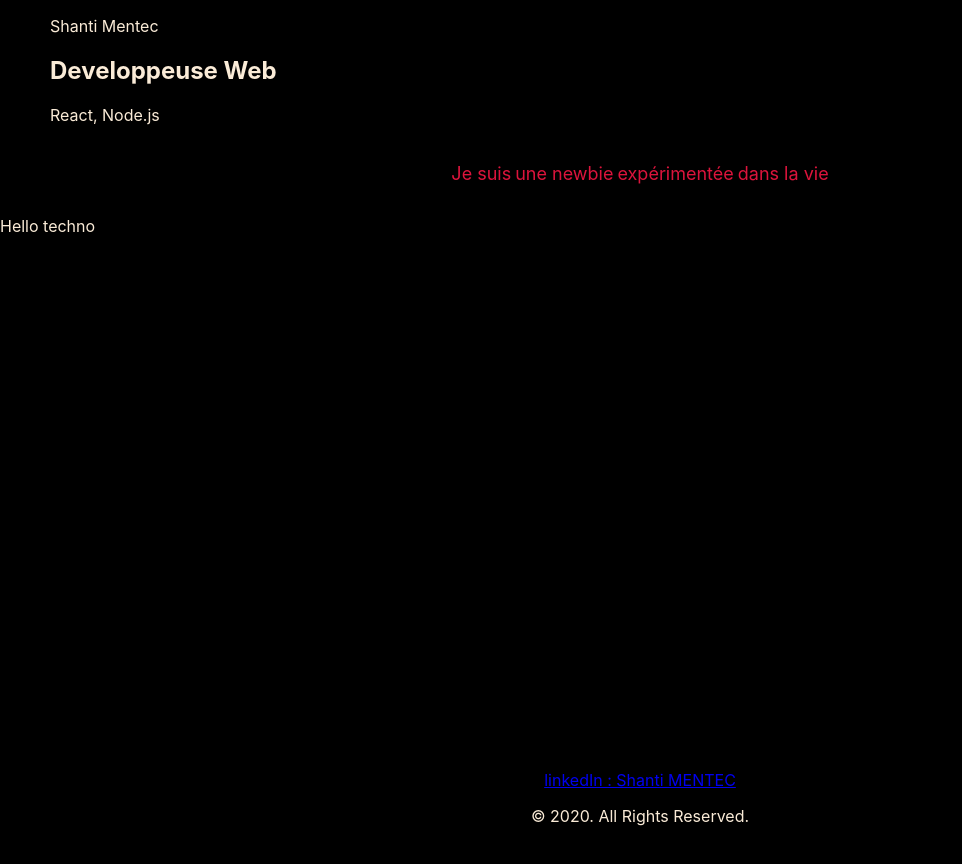
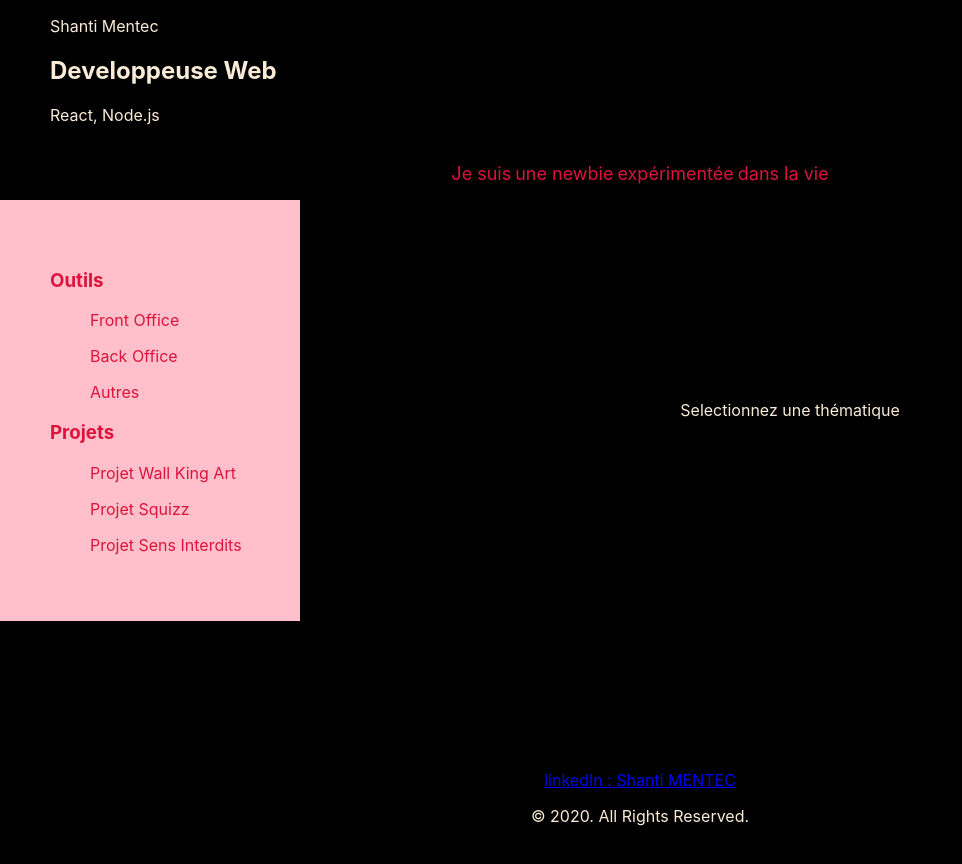
Before and after one commit to ShivanPaishari/CV_Shanti_MENTEC, a React (Create React App) app: page /dev in a window 1280 px wide. Shown: the top 864 px of the page, without its empty margins (0-962 px from the left). Built offline with nearby package versions, Linux system fonts and the light colour scheme.

Commit message:
adding techno

```diff
--- a/src/components/Experience.jsx
+++ b/src/components/Experience.jsx
@@ -1,7 +1,10 @@
 import React from "react";
+//data
 import experiences from "../data/experiences.json";
+//modules
 import ExperienceCard from "./ExperienceCard";
 import { useState } from "react";
+//design
 import "../style/experiences.css";
 
 function Experience() {
--- a/src/components/ExperienceCard.jsx
+++ b/src/components/ExperienceCard.jsx
@@ -2,10 +2,8 @@ import React from "react";
 
 //design
 import { setColorCard } from "../style/setColorCard.js";
-
 import "../style/card.css";
 import "../style/setColorCard.js";
-import "../style/card.css";
 
 function ExperienceCard(props) {
   const experiences = props.experiences;
@@ -13,7 +11,7 @@ function ExperienceCard(props) {
 
   const tasksList = experiences.tasks;
   const task = tasksList.map((task) => {
-    if (tasksList != []) {
+    if (tasksList !== []) {
       return (
         <div>
           <p>{task.content}</p>
--- a/src/components/Newbie.jsx
+++ b/src/components/Newbie.jsx
@@ -1,10 +1,50 @@
 import React from "react";
+//modules
+import techno from "../data/techno.json";
+import TechnoCard from "./TechnoCard";
+//design
 import "../style/card.css";
+import "../style/newbie.css";
+import { useState } from "react";
 
 function Newbie() {
+  const [filteredState, setFilteredState] = useState();
+
+  function handleChangeFront(event, techno) {
+    setFilteredState("Front Office");
+  }
+
+  function handleChangeBack(event, techno) {
+    setFilteredState("Back End");
+  }
+
+  function handleChangeOther(event, techno) {
+    setFilteredState("Autres");
+  }
+
   return (
-    <div>
-      <p>Hello techno</p>
+    <div id="newbie">
+      <aside>
+        <div>
+          <h3>Outils</h3>
+          <ul onClick={(event) => handleChangeFront(event)}>Front Office</ul>
+          <ul onClick={(event) => handleChangeBack(event)}>Back Office</ul>
+          <ul onClick={(event) => handleChangeOther(event)}>Autres</ul>
+        </div>
+        <div>
+          <h3>Projets</h3>
+          <ul>Projet Wall King Art</ul>
+          <ul>Projet Squizz</ul>
+          <ul>Projet Sens Interdits</ul>
+        </div>
+      </aside>
+      <main>
+        {filteredState === undefined
+          ? "Selectionnez une thématique"
+          : techno
+              .filter((item) => filteredState === item.technotype)
+              .map((item) => <TechnoCard techno={item} />)}
+      </main>
     </div>
   );
 }
--- /dev/null
+++ b/src/components/TechnoCard.jsx
@@ -0,0 +1,37 @@
+import React from "react";
+
+//design
+import { setColorCard } from "../style/setColorCard.js";
+import "../style/card.css";
+import "../style/setColorCard.js";
+import "../style/newbie.css";
+
+function TechnoCard(props) {
+  const technoProps = props.techno;
+  console.log("props de technocard", technoProps);
+
+  const technoList = technoProps.techno;
+  const techno = technoList.map((tech) => {
+    if (technoList !== []) {
+      return (
+        <div>
+          <p>{tech.content}</p>
+        </div>
+      );
+    }
+  });
+
+  return (
+    <div className="card" style={{ backgroundColor: `${setColorCard()} ` }}>
+      <h2>{technoProps.technotype}</h2>
+      <div>
+        <p className="internalLabel">
+          <span>{techno}</span>
+        </p>
+      </div>
+      <p> +Ajouter une carte</p>
+    </div>
+  );
+}
+
+export default TechnoCard;
--- /dev/null
+++ b/src/data/techno.json
@@ -0,0 +1,39 @@
+[
+  {
+    "techno": [
+      { "content": "NodeJS" },
+      { "content": "MySQL" },
+      { "content": "Scrapi" },
+      { "content": "Postman" }
+    ],
+    "technotype": "Back End"
+  },
+  {
+    "techno": [
+      { "content": "React" },
+      { "content": "Javascript" },
+      { "content": "HTML" },
+      { "content": "CSS" }
+    ],
+    "technotype": "Front Office"
+  },
+  {
+    "techno": [
+      { "content": "VSC" },
+      { "content": "Github" },
+      { "content": "Atlassian : Confluence & Jira" },
+      { "content": "Air Table" },
+      { "content": "GitBook" },
+      { "content": "Todoist" },
+      { "content": "Trello" },
+      { "content": "Photoshop" },
+      { "content": "In Design" },
+      { "content": "Apple Suite" },
+      { "content": "Office Suite" },
+      { "content": "iBooks Author" },
+      { "content": "Logiciels de montage vidéo" },
+      { "content": "Autocad" }
+    ],
+    "technotype": "Autres"
+  }
+]
--- a/src/style/card.css
+++ b/src/style/card.css
@@ -2,6 +2,7 @@
   display: flex;
   flex-direction: row;
   margin-top: 60px;
+  margin: auto;
 }
 /* _______mise en page des cartes _________*/
 .card {
--- /dev/null
+++ b/src/style/newbie.css
@@ -0,0 +1,21 @@
+#newbie {
+  display: flex;
+  flex-direction: row;
+}
+
+aside {
+  background-color: pink;
+  width: 200px;
+  height: 100%;
+  padding: 50px;
+  color: crimson;
+}
+
+.internalLabel span {
+  display: flex;
+  flex-direction: column;
+}
+
+main {
+  margin: auto;
+}
```
